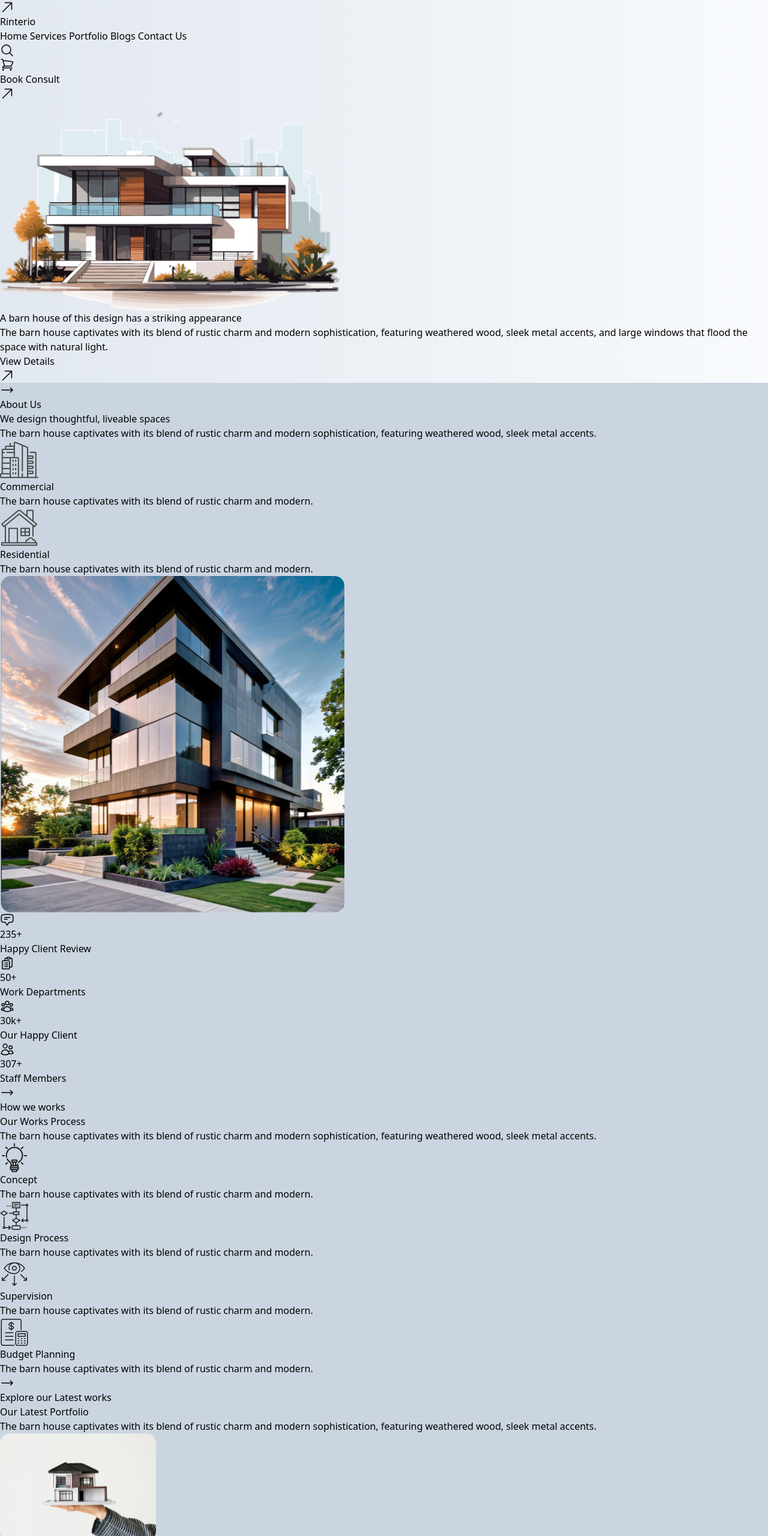
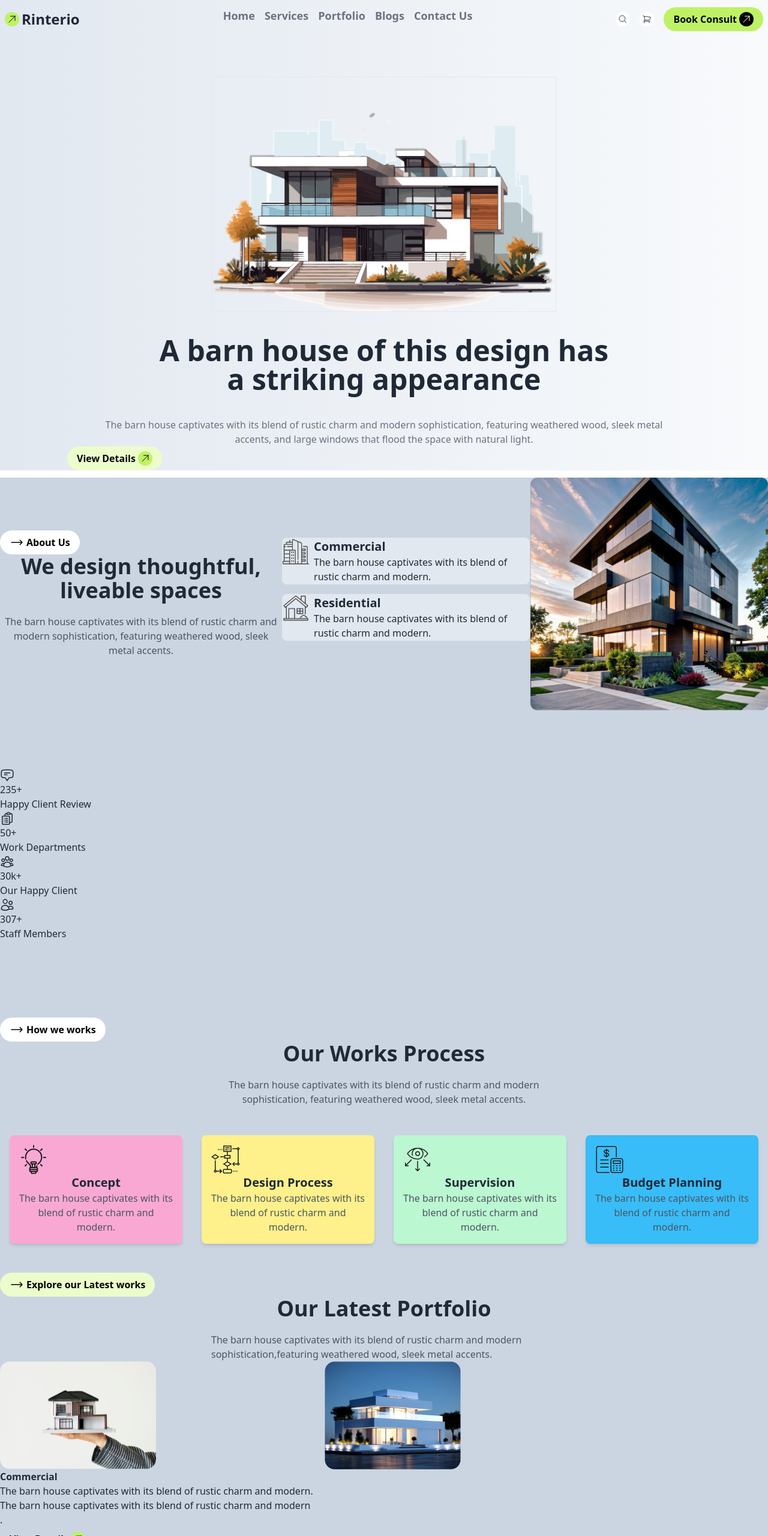
Before and after one commit to JarinNPI/assignment-third-repo, a plain HTML site: page index.html in a window 1280 px wide. Shown: the top 2560 px of the page at 60% size. Drawn offline with nearby package versions, Linux system fonts and the light colour scheme.

Commit message:
second commit and third commit

```diff
--- a/index.html
+++ b/index.html
@@ -3,97 +3,121 @@
 <head>
     <meta charset="UTF-8">
     <meta name="viewport" content="width=device-width, initial-scale=1.0">
-    <title>House</title>
+    <title>Rinterio Housing</title>
     <!--Google Font-->
     <link rel="preconnect" href="https://fonts.googleapis.com">
     <link rel="preconnect" href="https://fonts.gstatic.com" crossorigin>
     <link href="https://fonts.googleapis.com/css2?family=Manrope:wght@200..800&display=swap" rel="stylesheet">
-    <!--Tailwind-->
+    <!--daisyUI & Tailwind-->
+    <link href="https://cdn.jsdelivr.net/npm/daisyui@4.12.10/dist/full.min.css" rel="stylesheet" type="text/css" />
     <script src="https://cdn.tailwindcss.com"></script>
+
 
 </head>
 <body>
+  <!--Header Section-->
   <header class="bg-gradient-to-r from-slate-200 to-slate-50 ">
+    <!--nav Section-->
       <nav>
-      <div>
-        <svg xmlns="http://www.w3.org/2000/svg" fill="none" viewBox="0 0 24 24" stroke-width="1.5" stroke="currentColor" class="size-6">
+        <div class="container max-auto flex items-center justify-between px-2 py-2 h-16">
+        <div class="flex items-center justify-between gap-1">
+          <svg xmlns="http://www.w3.org/2000/svg" fill="none" viewBox="0 0 24 24" stroke-width="1.5" stroke="currentColor" class="size-6 bg-lime-300 text-black font-bold py-1 px-0 rounded-full">
             <path stroke-linecap="round" stroke-linejoin="round" d="m4.5 19.5 15-15m0 0H8.25m11.25 0v11.25" />
           </svg>
-        <h2>Rinterio</h2>
+
+          <h2 class=" text-2xl font-bold">Rinterio</h2>
         </div>
-      <div>
-        <div>
-          <a href="#">Home</a>
-          <a href="#">Services</a>
-          <a href="#">Portfolio</a>
-          <a href="#">Blogs</a>
-          <a href="#">Contact Us</a>
+        <div class="flex items-center space-x-4 font-semibold text-gray-500 text-lg mb-3">
+            <a class="hover:text-black duration-300 easy-in-out" href="#">Home</a>
+            <a class="hover:text-black duration-300 easy-in-out" href="#">Services</a>
+            <a class="hover:text-black duration-300 easy-in-out" href="#">Portfolio</a>
+            <a class="hover:text-black duration-300 ease-in-out" href="#">Blogs</a>
+            <a class="hover:text-black duration-300 ease-in-out" href="#">Contact Us</a>
         </div>
-        <div>
-          <svg xmlns="http://www.w3.org/2000/svg" fill="none" viewBox="0 0 24 24" stroke-width="1.5" stroke="currentColor" class="size-6">
+        <div class="flex items-center space-x-4 ">
+          <svg xmlns="http://www.w3.org/2000/svg" fill="none" viewBox="0 0 24 24" stroke-width="1.5" stroke="currentColor" class="size-6  bg-white text-gray-700 font-bold py-1 px-0 rounded-full">
             <path stroke-linecap="round" stroke-linejoin="round" d="m21 21-5.197-5.197m0 0A7.5 7.5 0 1 0 5.196 5.196a7.5 7.5 0 0 0 10.607 10.607Z" />
           </svg>
-          <svg xmlns="http://www.w3.org/2000/svg" fill="none" viewBox="0 0 24 24" stroke-width="1.5" stroke="currentColor" class="size-6">
+          <svg xmlns="http://www.w3.org/2000/svg" fill="none" viewBox="0 0 24 24" stroke-width="1.5" stroke="currentColor" class="size-6 bg-white text-gray-700 font-bold py-1 px-0 rounded-full">
             <path stroke-linecap="round" stroke-linejoin="round" d="M2.25 3h1.386c.51 0 .955.343 1.087.835l.383 1.437M7.5 14.25a3 3 0 0 0-3 3h15.75m-12.75-3h11.218c1.121-2.3 2.1-4.684 2.924-7.138a60.114 60.114 0 0 0-16.536-1.84M7.5 14.25 5.106 5.272M6 20.25a.75.75 0 1 1-1.5 0 .75.75 0 0 1 1.5 0Zm12.75 0a.75.75 0 1 1-1.5 0 .75.75 0 0 1 1.5 0Z" />
           </svg>
-          <button>Book Consult
-            <svg xmlns="http://www.w3.org/2000/svg" fill="none" viewBox="0 0 24 24" stroke-width="1.5" stroke="currentColor" class="size-6">
+            <button class="flex items-center bg-lime-300 text-black font-bold py-2 px-4 rounded-full gap-1 justify-between">Book Consult
+              <svg xmlns="http://www.w3.org/2000/svg" fill="none" viewBox="0 0 24 24" stroke-width="1.5" stroke="currentColor" class="size-6 bg-black text-white font-bold py-1 px-0 rounded-full">
                 <path stroke-linecap="round" stroke-linejoin="round" d="m4.5 19.5 15-15m0 0H8.25m11.25 0v11.25" />
               </svg>
             </button>
           </div>
         </div>
       </nav>
-    <div>
+    <!--banner Section-->
+    <div class="text-center mt-16 justify-center max-w-screen-xl mx-auto px-16 lg:px-28 items-center">
+      <div class="border w-fit text-center justify-self-center lg:flex pt-10 mb-10 ">
         <img src="images/banner.png" alt="">
-      <div>
-        <h1>A barn house of this design has a striking appearance</h1>
-        <p>The barn house captivates with its blend of rustic charm and modern sophistication, featuring weathered wood, sleek metal accents, and large windows that flood the space with natural light.</p>
-        <button>
+      </div>
+
+     <div class="items-center justify-around mb-3">
+        <h1 class="text-4xl md:text-5xl font-bold">A barn house of this design has <br>
+          a striking appearance</h1>
+          <br>
+        <p class="text-gray-500 text-base mt-4 text-wrap">The barn house captivates with its blend of rustic charm and modern sophistication, featuring weathered wood, sleek metal <br> accents, and large windows that flood the space with natural light.</p>
+        <button class="flex items-center justify-center bg-lime-100 text-black font-bold py-2 px-4 rounded-full gap-1 ">
           View Details
-          <svg xmlns="http://www.w3.org/2000/svg" fill="none" viewBox="0 0 24 24" stroke-width="1.5" stroke="currentColor" class="size-6">
+          <svg xmlns="http://www.w3.org/2000/svg" fill="none" viewBox="0 0 24 24" stroke-width="1.5" stroke="currentColor" class="size-6 bg-lime-300 text-black font-bold py-1 px-0 rounded-full">
             <path stroke-linecap="round" stroke-linejoin="round" d="m4.5 19.5 15-15m0 0H8.25m11.25 0v11.25" />
           </svg>
         </button>
       </div>
+
     </div>
   </header>
 
   <main class="bg-slate-300">
+    <!--About Section-->
 
-    <Section>
-      <div>
-        <div>
-         <div>
-          <button>
+    <Section class="">
+        <div class="md:flex md:items-center md:justify-around">
+         <div class=" text-center items-center gap-4">
+          <button class="flex items-center bg-white text-black font-bold py-2 px-4 rounded-full gap-1">
             <svg xmlns="http://www.w3.org/2000/svg" fill="none" viewBox="0 0 24 24" stroke-width="1.5" stroke="currentColor" class="size-6">
               <path stroke-linecap="round" stroke-linejoin="round" d="M17.25 8.25 21 12m0 0-3.75 3.75M21 12H3" />
             </svg>
             About Us
           </button>
-          <h2>We design thoughtful, liveable spaces</h2>
-          <p>The barn house captivates with its blend of rustic charm and
+          <h2 class="text-3xl md:text-4xl font-bold mb-5 text-center">We design thoughtful, liveable spaces</h2>
+          <p class="text-gray-600 max-w-xl mx-auto">The barn house captivates with its blend of rustic charm and
             modern sophistication, featuring weathered wood, sleek metal accents.</p>
          </div>
          <div>
+        <div class="flex border bg-slate-200 rounded-lg mb-4">
+          <div >
             <img src="images/commercial.png" alt="">
-          <h3>Commercial</h3>
-          <p>The barn house captivates with its blend of rustic charm and modern.</p>
           </div>
+          <div class="ml-2 flex-row ">
+            <h3 class="text-xl font-bold">Commercial</h3>
+            <p class=" text-wrap overflow-hidden" >The barn house captivates with its blend of rustic charm and modern.</p>
+          </div>
+        </div>
+        <div class="flex border bg-slate-200 rounded-lg mb-4">
           <div>
             <img src="images/residential.png" alt="">
-          <h3>Residential</h3>
-          <p>The barn house captivates with its blend of rustic charm and modern.</p>
+          </div>
+          <div class="ml-2 flex-row">
+            <h3 class="text-xl font-bold">Residential</h3>
+            <p class=" text-wrap overflow-hidden">The barn house captivates with its blend of rustic charm and modern.</p>
+           </div>
         </div>
         </div>
         <div>
           <img src="images/Rectangle.png" alt="">
         </div>
       </div>
+      </div>
 
     </Section>
 
-    <section>
+    <!--Box Section-->
+
+    <section class="py-8 lg:py-24">
       <div>
         <div>
           <svg xmlns="http://www.w3.org/2000/svg" fill="none" viewBox="0 0 24 24" stroke-width="1.5" stroke="currentColor" class="size-6">
@@ -126,65 +150,76 @@
 
       </div>
     </section>
+
+    <!--Work Process Section-->
     <section>
-      <div>
-        <div>
-          <button>
+      <div class="text-center py-8">
+        <div class="text-center mb-8">
+          <button class="flex items-center bg-white  text-black font-bold py-2 px-4 rounded-full gap-1">
             <svg xmlns="http://www.w3.org/2000/svg" fill="none" viewBox="0 0 24 24" stroke-width="1.5" stroke="currentColor" class="size-6">
               <path stroke-linecap="round" stroke-linejoin="round" d="M17.25 8.25 21 12m0 0-3.75 3.75M21 12H3" />
             </svg>
             How we works
           </button>
-          <h2>Our Works Process</h2>
-          <p>The barn house captivates with its blend of rustic charm and modern sophistication, featuring weathered wood, sleek metal accents.</p>
+          <h2 class="text-3xl md:text-4xl font-bold mb-5">Our Works Process</h2>
+          <p class="text-gray-600 max-w-xl mx-auto">The barn house captivates with its blend of rustic charm and modern sophistication, featuring weathered wood, sleek metal accents.</p>
         </div>
-        <div>
-          <div>
+        <div class="flex sm:flex-row-1">
+          <div class="p-4 rounded-lg shadow-md bg-pink-300 w-1/4 overflow-hidden m-4 ">
             <img src="images/concept.png" alt="">
-            <h3>Concept</h3>
-            <p>The barn house captivates with its blend of rustic charm and modern.</p>
+            <h3 class="font-bold text-xl">Concept</h3>
+            <p class="text-gray-600">The barn house captivates with its
+              <br> blend of rustic charm and modern.</p>
           </div>
-          <div>
+          <br>
+          <div class="p-4 rounded-lg shadow-md bg-yellow-200 w-1/4 overflow-hidden m-4">
             <img src="images/flow-chart.png" alt="">
-            <h3>Design Process</h3>
-            <p>The barn house captivates with its blend of rustic charm and modern.</p>
+            <h3 class="font-bold text-xl">Design Process</h3>
+            <p class="text-gray-600">The barn house captivates with its
+             <br> blend of rustic charm and modern.</p>
           </div>
-          <div>
+          <br>
+          <div class="p-4 rounded-lg shadow-md bg-green-200 w-1/4 overflow-hidden m-4">
             <img src="images/vision.png" alt="">
-            <h3>Supervision</h3>
-            <p>The barn house captivates with its blend of rustic charm and modern.</p>
+            <h3 class="font-bold text-xl">Supervision</h3>
+            <p class="text-gray-600">The barn house captivates with its
+              <br> blend of rustic charm and modern.</p>
           </div>
-          <div>
+          <br>
+          <div class="p-4 rounded-lg shadow-md bg-sky-400 w-1/4 overflow-hidden m-4">
             <img src="images/budget-planning.png" alt="">
-            <h3>Budget Planning</h3>
-            <p>The barn house captivates with its blend of rustic charm and modern.</p>
+            <h3 class="font-bold text-xl">Budget Planning</h3>
+            <p class="text-gray-600">The barn house captivates with its
+              <br>blend of rustic charm and modern.</p>
           </div>
+          <br>
         </div>
       </div>
     </section>
-
-    <section>
+    <!--Portfolio Section-->
+    <section >
       <div>
-        <button>
+        <button class="flex items-center  bg-lime-100 text-black font-bold py-2 px-4 rounded-full gap-1">
           <svg xmlns="http://www.w3.org/2000/svg" fill="none" viewBox="0 0 24 24" stroke-width="1.5" stroke="currentColor" class="size-6">
             <path stroke-linecap="round" stroke-linejoin="round" d="M17.25 8.25 21 12m0 0-3.75 3.75M21 12H3" />
           </svg>
           Explore our Latest works
         </button>
-        <h2>Our Latest Portfolio</h2>
-        <p>The barn house captivates with its blend of rustic charm and modern sophistication, featuring weathered wood, sleek metal accents.</p>
+        <h2 class="text-3xl md:text-4xl font-bold mb-5 text-center">Our Latest Portfolio</h2>
+        <p class="text-gray-600 max-w-xl mx-auto">The barn house captivates with its blend of rustic charm and modern sophistication,featuring weathered wood, sleek metal accents.</p>
       </div>
 
-      <div>
-        <div>
+      <div class="grid grid-cols-2 grid-rows-3 gap-4 lg:w-5/6">
+        <div class="rounded-xl row-span-2">
           <div>
             <img src="images/img1.png" alt="">
           </div>
           <div>
-            <h3>Commercial</h3>
+            <h3 class="font-bold">Commercial</h3>
             <p>The barn house captivates with its blend of rustic charm and modern. The barn house captivates with its blend of rustic charm and modern .</p>
-            <button>View Details
-              <svg xmlns="http://www.w3.org/2000/svg" fill="none" viewBox="0 0 24 24" stroke-width="1.5" stroke="currentColor" class="size-6">
+            <button class="flex items-center text-black font-bold py-2 px-4 rounded-none gap-1">View Details
+
+              <svg xmlns="http://www.w3.org/2000/svg" fill="none" viewBox="0 0 24 24" stroke-width="1.5" stroke="currentColor" class="size-6  bg-lime-300 text-black font-bold py-1 px-0 rounded-full">
                 <path stroke-linecap="round" stroke-linejoin="round" d="m4.5 19.5 15-15m0 0H8.25m11.25 0v11.25" />
               </svg>
             </button>
@@ -193,17 +228,17 @@
             <img src="images/img2.png" alt="">
           </div>
           <div>
-            <img src="images/img2.png" alt="">
+            <img src="images/img3.png" alt="">
           </div>
           <div>
             <div>
               <img src="images/img4.png" alt="">
             </div>
             <div>
-              <h3>Commercial</h3>
+              <h3 class="font-bold">Commercial</h3>
               <p>The barn house captivates with its blend of rustic charm and modern. The barn house captivates with its blend of rustic charm and modern .</p>
-            <button>View Details
-              <svg xmlns="http://www.w3.org/2000/svg" fill="none" viewBox="0 0 24 24" stroke-width="1.5" stroke="currentColor" class="size-6">
+            <button class="flex items-center text-black font-bold py-2 px-4 rounded-none gap-1">View Details
+              <svg xmlns="http://www.w3.org/2000/svg" fill="none" viewBox="0 0 24 24" stroke-width="1.5" stroke="currentColor" class="size-6 bg-lime-300 text-black font-bold py-1 px-0 rounded-full">
                 <path stroke-linecap="round" stroke-linejoin="round" d="m4.5 19.5 15-15m0 0H8.25m11.25 0v11.25" />
               </svg>
             </button>
@@ -216,10 +251,12 @@
       </div>
     </section>
 
+    <!--Article Section-->
     <section>
       <div>
         <div>
-          <button><svg xmlns="http://www.w3.org/2000/svg" fill="none" viewBox="0 0 24 24" stroke-width="1.5" stroke="currentColor" class="size-6">
+          <button class="flex items-center bg-lime-100 text-black font-bold py-2 px-4 rounded-full gap-1">
+            <svg xmlns="http://www.w3.org/2000/svg" fill="none" viewBox="0 0 24 24" stroke-width="1.5" stroke="currentColor" class="size-6">
             <path stroke-linecap="round" stroke-linejoin="round" d="M17.25 8.25 21 12m0 0-3.75 3.75M21 12H3" />
           </svg>
           Rinterio News
@@ -232,23 +269,25 @@
             <div>
               <img src="images/article1.png" alt="">
             </div>
-            <div>
-              <span>
+            <div class="">
+              <div class="flex">
+                <span class="flex gap-3">
                   <svg xmlns="http://www.w3.org/2000/svg" fill="none" viewBox="0 0 24 24" stroke-width="1.5" stroke="currentColor" class="size-6">
                   <path stroke-linecap="round" stroke-linejoin="round" d="M6.75 3v2.25M17.25 3v2.25M3 18.75V7.5a2.25 2.25 0 0 1 2.25-2.25h13.5A2.25 2.25 0 0 1 21 7.5v11.25m-18 0A2.25 2.25 0 0 0 5.25 21h13.5A2.25 2.25 0 0 0 21 18.75m-18 0v-7.5A2.25 2.25 0 0 1 5.25 9h13.5A2.25 2.25 0 0 1 21 11.25v7.5m-9-6h.008v.008H12v-.008ZM12 15h.008v.008H12V15Zm0 2.25h.008v.008H12v-.008ZM9.75 15h.008v.008H9.75V15Zm0 2.25h.008v.008H9.75v-.008ZM7.5 15h.008v.008H7.5V15Zm0 2.25h.008v.008H7.5v-.008Zm6.75-4.5h.008v.008h-.008v-.008Zm0 2.25h.008v.008h-.008V15Zm0 2.25h.008v.008h-.008v-.008Zm2.25-4.5h.008v.008H16.5v-.008Zm0 2.25h.008v.008H16.5V15Z" />
                   </svg>
                 23 August,2024
                 </span>
-              <span>
+                <span class="flex">
                   <svg xmlns="http://www.w3.org/2000/svg" fill="none" viewBox="0 0 24 24" stroke-width="1.5" stroke="currentColor" class="size-6">
                     <path stroke-linecap="round" stroke-linejoin="round" d="M17.982 18.725A7.488 7.488 0 0 0 12 15.75a7.488 7.488 0 0 0-5.982 2.975m11.963 0a9 9 0 1 0-11.963 0m11.963 0A8.966 8.966 0 0 1 12 21a8.966 8.966 0 0 1-5.982-2.275M15 9.75a3 3 0 1 1-6 0 3 3 0 0 1 6 0Z" />
                   </svg>
                   By Admin
 
                 </span>
+              </div>
               <h3>How to choose the furniture right  of your home.</h3>
               <p>The barn house captivates with its blend of rustic charm and modern. </p>
-              <button>Read More
+              <button class="flex items-center bg-lime-300 text-black font-bold py-2 px-4 rounded-full gap-1">Read More
                 <svg xmlns="http://www.w3.org/2000/svg" fill="none" viewBox="0 0 24 24" stroke-width="1.5" stroke="currentColor" class="size-6">
                   <path stroke-linecap="round" stroke-linejoin="round" d="m4.5 19.5 15-15m0 0H8.25m11.25 0v11.25" />
                 </svg>
@@ -278,7 +317,7 @@
               </span>
               <h3>How to choose the furniture right  of your home.</h3>
               <p>The barn house captivates with its blend of rustic charm and modern. </p>
-              <button>Read More
+              <button class="flex items-center bg-lime-300 text-black font-bold py-2 px-4 rounded-full gap-1">Read More
                 <svg xmlns="http://www.w3.org/2000/svg" fill="none" viewBox="0 0 24 24" stroke-width="1.5" stroke="currentColor" class="size-6">
                   <path stroke-linecap="round" stroke-linejoin="round" d="m4.5 19.5 15-15m0 0H8.25m11.25 0v11.25" />
                 </svg>
@@ -309,7 +348,7 @@
               </span>
               <h3>How to choose the furniture right  of your home.</h3>
               <p>The barn house captivates with its blend of rustic charm and modern. </p>
-              <button>Read More
+              <button class="flex items-center bg-lime-300 text-black font-bold py-2 px-4 rounded-full gap-1">Read More
                 <svg xmlns="http://www.w3.org/2000/svg" fill="none" viewBox="0 0 24 24" stroke-width="1.5" stroke="currentColor" class="size-6">
                   <path stroke-linecap="round" stroke-linejoin="round" d="m4.5 19.5 15-15m0 0H8.25m11.25 0v11.25" />
                 </svg>
@@ -325,11 +364,12 @@
         </div>
       </div>
     </section>
+    <!--Discussion Section-->
 
     <Section>
       <div class="bg-[url('/images/bg.jpg')] w-full h-[500px] bg-cover bg-center">
         <div>
-          <button>
+          <button class="flex items-center  bg-lime-100 text-black font-bold py-2 px-4 rounded-full gap-1">
             <svg xmlns="http://www.w3.org/2000/svg" fill="none" viewBox="0 0 24 24" stroke-width="1.5" stroke="currentColor" class="size-6">
               <path stroke-linecap="round" stroke-linejoin="round" d="M13.5 4.5 21 12m0 0-7.5 7.5M21 12H3" />
             </svg>
@@ -360,33 +400,39 @@
     </Section>
 
   </main>
-  <footer class="bg-black text-white">
-    <nav>
-      <div>
-        <svg xmlns="http://www.w3.org/2000/svg" fill="none" viewBox="0 0 24 24" stroke-width="1.5" stroke="currentColor" class="size-6">
+  <!--footer Section-->
+  <footer class="bg-black text-white h-40">
+    <nav class="flex flex-initial">
+      <div class="flex max-auto items-center justify-between">
+        <div class="flex max-auto items-center justify-between">
+          <svg xmlns="http://www.w3.org/2000/svg" fill="none" viewBox="0 0 24 24" stroke-width="1.5" stroke="currentColor" class="size-6 bg-lime-300 text-black font-bold py-1 px-0 rounded-full gap-1">
             <path stroke-linecap="round" stroke-linejoin="round" d="m4.5 19.5 15-15m0 0H8.25m11.25 0v11.25" />
           </svg>
-        <h2>Rinterio</h2>
-        <p>The barn house captivates with its blend of rustic charm and modern sophistication, featuring weathered wood, sleek metal accents.</p>
-      <div>
-        <div>
-          <a href="#">Home</a>
-          <a href="#">Services</a>
-          <a href="#">Portfolio</a>
-          <a href="#">Blogs</a>
-          <a href="#">Contact Us</a>
+          <h2 class="text-xl font-bold"> Rinterio</h2>
           </div>
           <div>
-
-          <button>Book Consult
-            <svg xmlns="http://www.w3.org/2000/svg" fill="none" viewBox="0 0 24 24" stroke-width="1.5" stroke="currentColor" class="size-6">
+          <p class="text-gray-500 w-3/4 font-thin">
+            The barn house captivates with its blend of rustic charm and modern sophistication, featuring weathered wood, sleek metal accents.</p>
+        <div>
+          <div class="font-small text-gray-500 text-lg mb-3 flex gap-3">
+            <a class="hover:text-white" href="#">Home</a>
+            <a class="hover:text-white" href="#">Services</a>
+            <a class="hover:text-white" href="#">Portfolio</a>
+            <a class="hover:text-white" href="#">Blogs</a>
+            <a class="hover:text-white" href="#">Contact Us</a>
+          </div>
+          <div>
+            <button class="flex items-center  bg-lime-300 text-black font-bold py-1 px-1 rounded-full">Book Consult
+              <svg xmlns="http://www.w3.org/2000/svg" fill="none" viewBox="0 0 24 24" stroke-width="1.5" stroke="currentColor" class="size-6 bg-black text-white font-bold py-1 px-0 rounded-full gap-1">
                 <path stroke-linecap="round" stroke-linejoin="round" d="m4.5 19.5 15-15m0 0H8.25m11.25 0v11.25" />
               </svg>
             </button>
           </div>
         </div>
+      </div>
     </nav>
 
   </footer>
+
 </body>
 </html>
```
Lines whose indentation alone changed are shown as unchanged.
